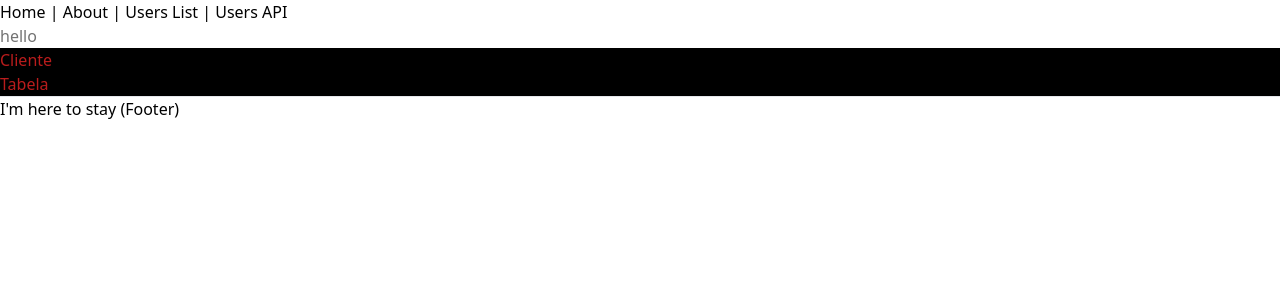
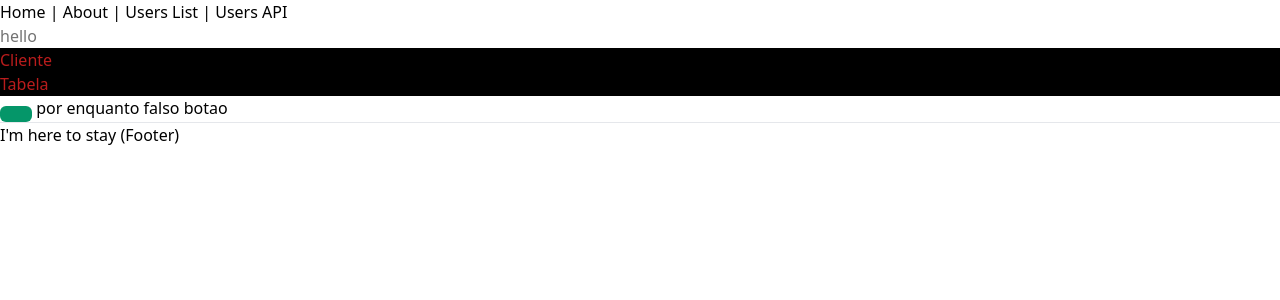
Before and after one commit to viniciusgit2/base, a Next.js app: page / in a window 1280 px wide. Shown: the top 300 px of the page. Built offline with nearby package versions, Linux system fonts and the light colour scheme.

Commit message:
acho quer pronto

```diff
--- a/pages/Cliente.tsx
+++ b/pages/Cliente.tsx
@@ -1,3 +1,6 @@
+
+import Icone from "./Icone"
+
 
 export default function Cliente(){
     const nome =String
@@ -5,5 +8,5 @@ export default function Cliente(){
     const idade=Number
 return retorno(id,nome,idade)
 }export function retorno(id,nome,idade){
-return <div className="w-screen h-screen " >  <div>{id=0},{nome="vini"} ,{idade=26} </div><div className="bg-white">{id=1},{nome="marta"} ,{idade=32} </div> <div>{id=2},{nome="messi"} ,{idade=28} </div><div className="bg-white">{id=3},{nome="cristiano ronaldo"}{idade=35}</div><div>{nome="admito foi os primeirosnomes que veio na cabeça"}</div><div className=" bg-white">{nome="porém poderia replicar em qq coisa ao infinito"}</div><div>{nome="ou"}</div><div className="bg bg-white">{nome="seguir os nomes certo"}</div><div>{nome="ou ainda"}</div><div className="bg-white">{nome="produtos com eu catalogando certinho por exemplo"}</div></div>
+return <div className="w-screen h-screen " > <div className="text-amber-400"> </div> <div>{id=0},{nome="vini"} ,{idade=26} </div><div className="bg-white">{id=1},{nome="marta"} ,{idade=32} </div> <div>{id=2},{nome="messi"} ,{idade=28} </div><div className="bg-white">{id=3},{nome="cristiano ronaldo"}{idade=35}</div><div>{nome="admito foi os primeirosnomes que veio na cabeça"}</div><div className=" bg-white">{nome="porém poderia replicar em qq coisa ao infinito"}</div><div>{nome="ou"}</div><div className="bg bg-white">{nome="seguir os nomes certo"}</div><div>{nome="ou ainda"}</div><div className="bg-white">{nome="produtos com eu catalogando certinho por exemplo"}</div><div></div></div>
 }
--- a/pages/index.tsx
+++ b/pages/index.tsx
@@ -13,7 +13,7 @@ const IndexPage = () => (
 
     <div className='bg-black border-r-emerald-500 text-red-700'> <Link href="/users/Tabela">Tabela</Link>
     </div>
-
+   <div><button className='bg-emerald-600 text to-white px-4 py-2 rounded-md '/> por enquanto falso botao</div>
   </Layout>
   )
 
--- /dev/null
+++ b/pages/users/Button.tsx
@@ -0,0 +1,8 @@
+import Icone from "../Icone";
+interface buttonprops{
+childrem:any
+classname:any
+}
+export default function button(props:buttonprops){
+return (<button>{props.childrem}</button>)
+}
```
